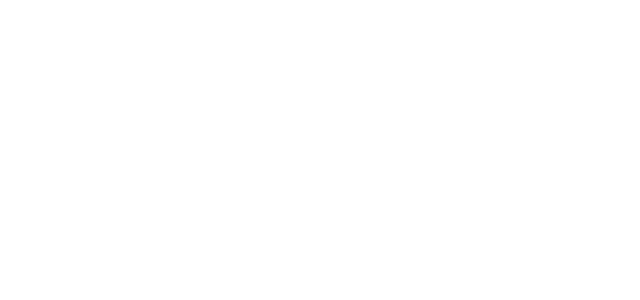
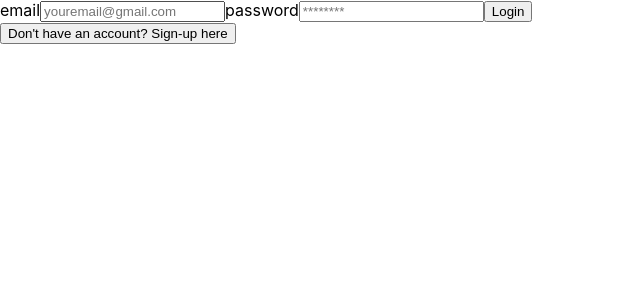
Before and after one commit to mhshabbir/CSC322_Project, a React (Create React App) app: page /Login in a window 1280 px wide. Before the commit this address had no page. Shown: the top 300 px of the page, without its empty margins (0-640 px from the left). Built offline with nearby package versions, Linux system fonts and the light colour scheme.

Commit message:
fixed the link for the login button

```diff
--- a/src/App.js
+++ b/src/App.js
@@ -3,16 +3,17 @@
 import { Navbar } from "./components/Navbar";
 import { Cart } from './pages/cart/cart';
 import { Shop } from "./pages/shop/shop";
+import Login from './pages/Login';
 
 function App() {
   return (
     <div className="App">
       <h1>
-        <Navbar/>
+        <Navbar />
         <Routes>
           <Route path='/' element={<Shop/>} />
           <Route path='/cart' element={<Cart/>} />
-
+          <Route path='pages/Login' element={<Login/>} />
         </Routes>
       </h1>
     </div>
--- a/src/components/navbar.jsx
+++ b/src/components/navbar.jsx
@@ -1,6 +1,5 @@
 import './Navbar.css';
 import * as React from 'react';
-import { Link } from 'react-router-dom';
 import Box from '@mui/material/Box';
 import TextField from '@mui/material/TextField';
 import Button from '@mui/material/Button';
@@ -14,7 +13,7 @@
       '& > :not(style)': { m: 2, width: '50ch', ml:30},
       }}>
         <TextField  label="Search" variant="outlined" style={{ backgroundColor: 'white', color: 'black', borderRadius: '30px' }} />
-          <Button component={Link} to="../Login" variant="contained" size="medium" style={{ backgroundColor: 'black', color: 'white' , width:'200px',  borderRadius: '30px'}}> Login</Button>
+          <Button variant="contained" href="/Login" size="medium" style={{ backgroundColor: 'black', color: 'white' , width:'200px',  borderRadius: '30px'}}> Login</Button>
       </Box>
     </div>
   </div>)
--- a/src/index.js
+++ b/src/index.js
@@ -3,7 +3,7 @@
 import { BrowserRouter, Routes, Route } from 'react-router-dom';
 import './index.css';
 import App from './App';
-import Login from './pages/LoginPage';
+import Login from './pages/Login';
 import SignUp from './pages/SignUp';
 import Cart from './pages/ShoppingCart';
 import reportWebVitals from './reportWebVitals';
@@ -17,7 +17,7 @@
    <Routes>
     <Route path="/" element={<App/>} />
     <Route path="SearchResults" element={<Search/>}/>
-    <Route path="LoginPage" element={<Login/>}/>
+    <Route path="Login" element={<Login/>}/>
     <Route path="SignUpPage" element={<SignUp/>}/>
     <Route path="ShoppingCart" element={<Cart/>}/>
     <Route path="CheckoutPage" element={<Checkout/>}/>
--- a/src/Login.jsx
+++ b/src/pages/Login.jsx
@@ -1,6 +1,6 @@
 import React, { useState } from "react";
 
-export const Login = () => {
+export default function Login() {
     const [email, setEmail] = useState('');
     const [pass, setPass] = useState('');
 
@@ -10,7 +10,7 @@
     }
 
     return (
-        <>
+        <div>
             <form onSubmit={handleSubmit}>
                 <label for="email">email</label>
                 <input value={email} onChange={(e) => setEmail(e.target.value)} type="email" placeholder="youremail@gmail.com" id="email" name="email"/>
@@ -20,6 +20,6 @@
                 <button type="submit">Login</button>
             </form>
             <button>Don't have an account? Sign-up here</button>
-        </>
+        </div>
     )
 }
--- a/src/pages/LoginPage.jsx
+++ /dev/null
@@ -1,9 +0,0 @@
-import React from 'react';
-
-export default function Login(){
-    return(
-        <div>
-            Login Page
-        </div>
-    );
-}
```
Also changed, not shown: 1 other file (tests, documents, lock files or other folders).
